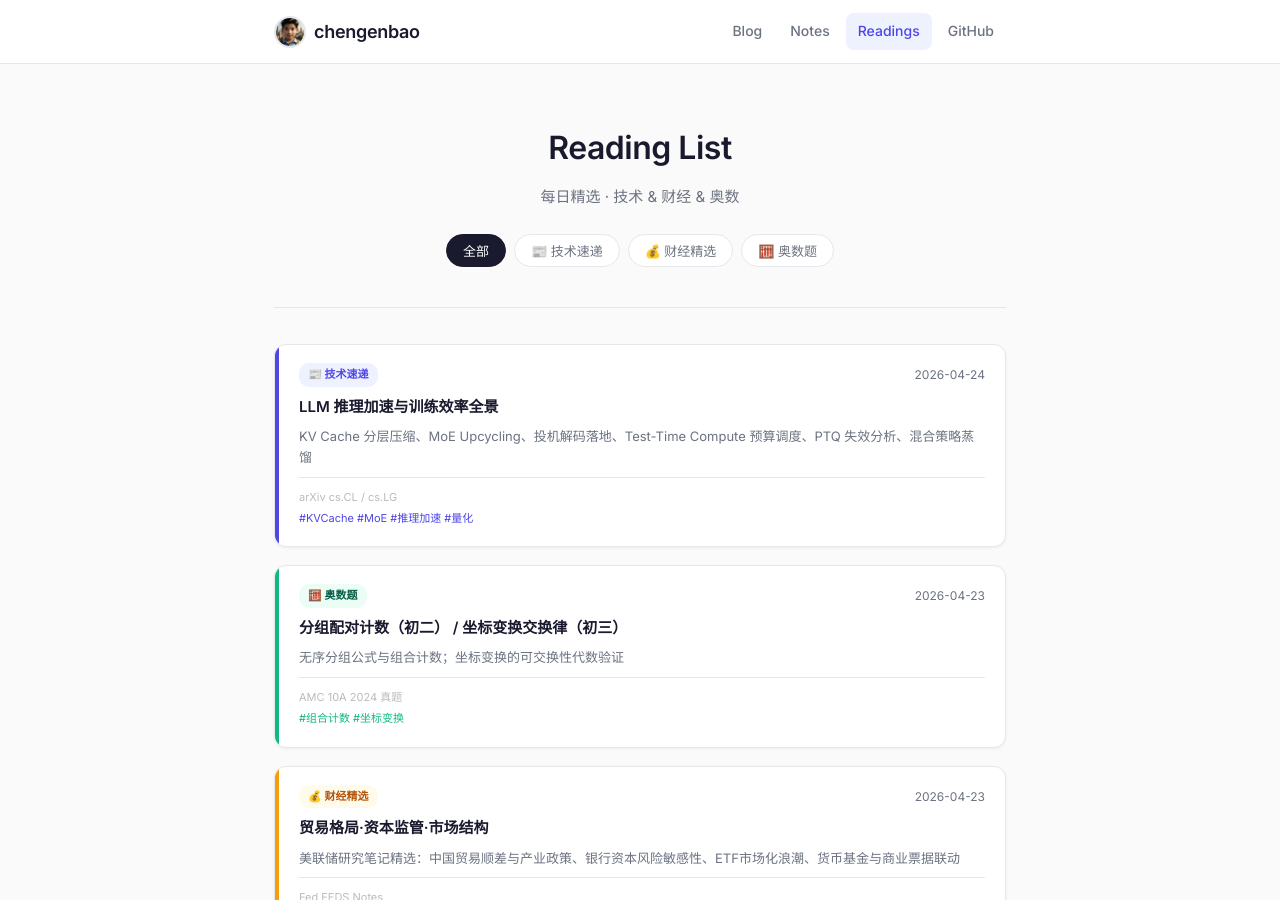
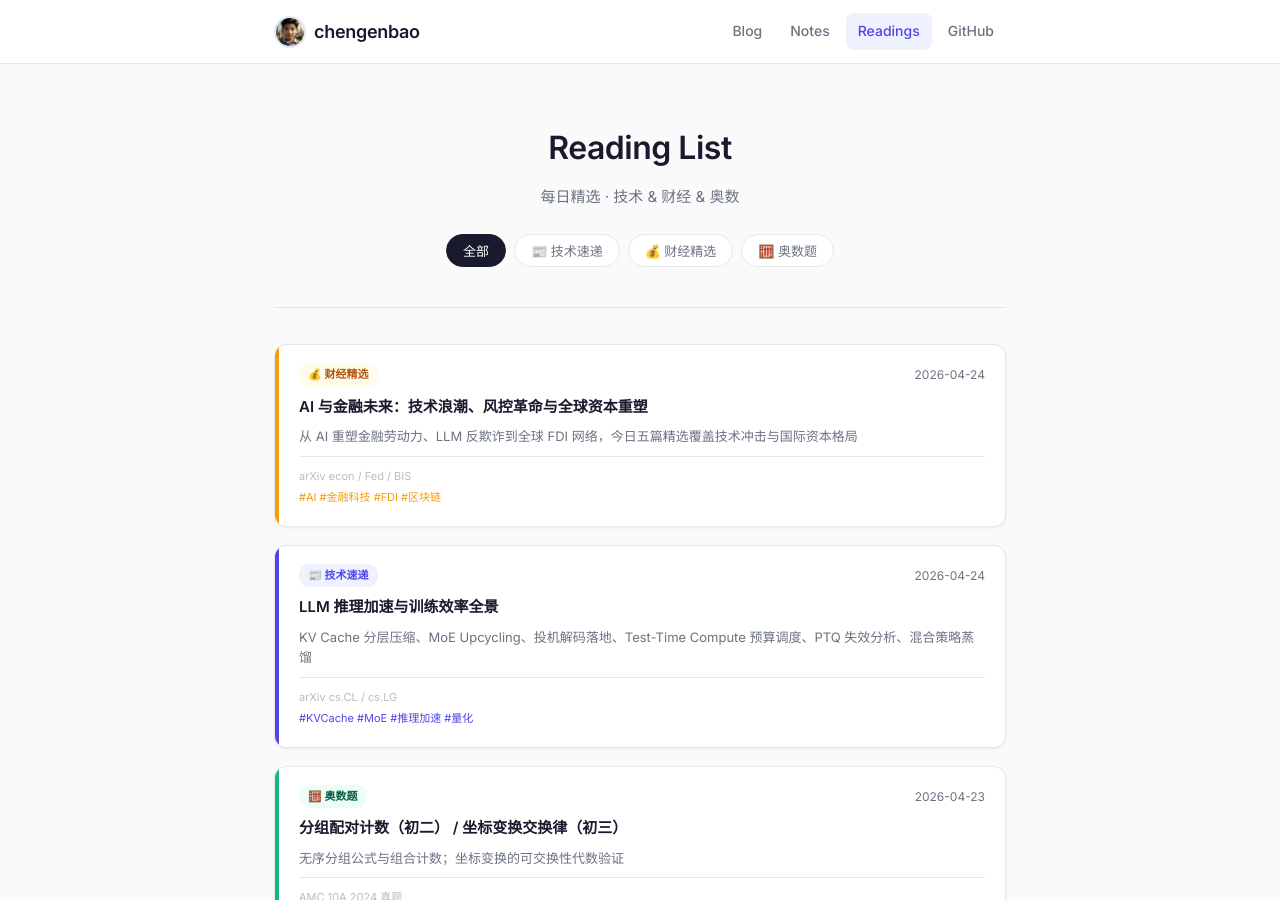
Before and after one commit to chengenbao/chengenbao.github.io, a Jekyll site: the page built from reading-list/index.md, in a window 1280 px wide and 900 px high. Built offline with Jekyll 4.4.1, drawn with Linux system fonts in a browser that asks for light colours.

Commit message:
update reading list index finance 2026-04-24

```diff
--- a/reading-list/index.md
+++ b/reading-list/index.md
@@ -18,6 +18,21 @@
   </div>
 
   <div class="rl-grid">
+<a class="rl-card finance" href="/reading-list/2026-04-24-finance-daily/">
+  <div class="rl-accent"></div>
+  <div class="rl-body">
+    <div class="rl-top">
+      <span class="rl-badge finance">💰 财经精选</span>
+      <time>2026-04-24</time>
+    </div>
+    <h2>AI 与金融未来：技术浪潮、风控革命与全球资本重塑</h2>
+    <p>从 AI 重塑金融劳动力、LLM 反欺诈到全球 FDI 网络，今日五篇精选覆盖技术冲击与国际资本格局</p>
+    <div class="rl-meta">
+      <span class="rl-source">arXiv econ / Fed / BIS</span>
+      <span class="rl-tags">#AI #金融科技 #FDI #区块链</span>
+    </div>
+  </div>
+</a>
 <a class="rl-card tech" href="/reading-list/2026-04-24-tech-daily/">
   <div class="rl-accent"></div>
   <div class="rl-body">
```
